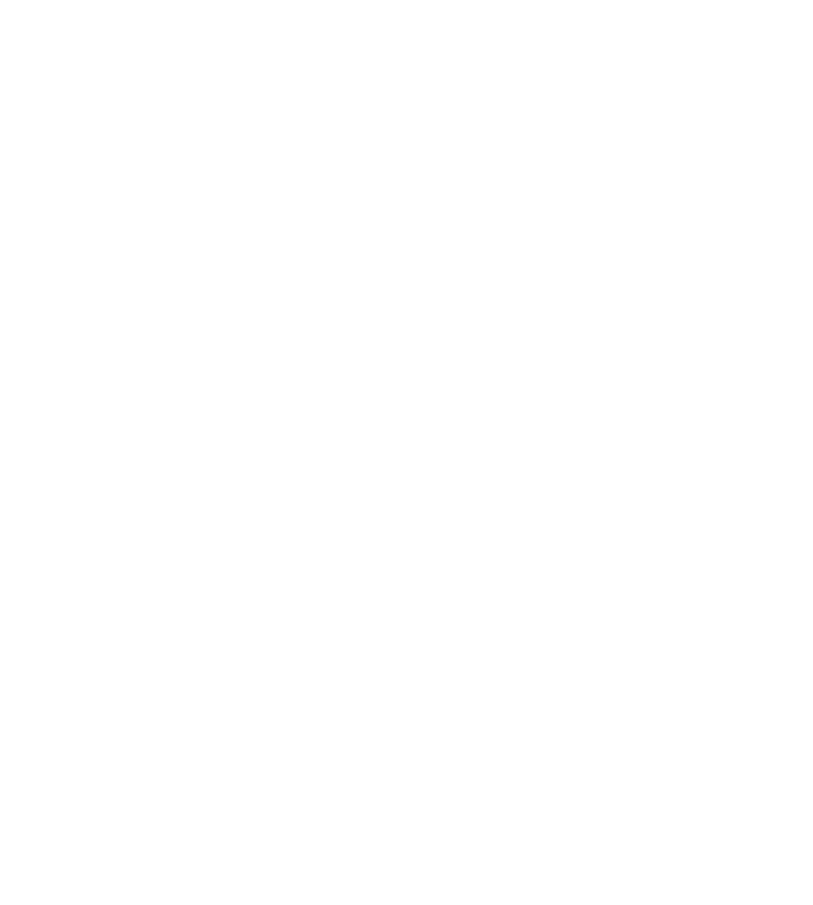
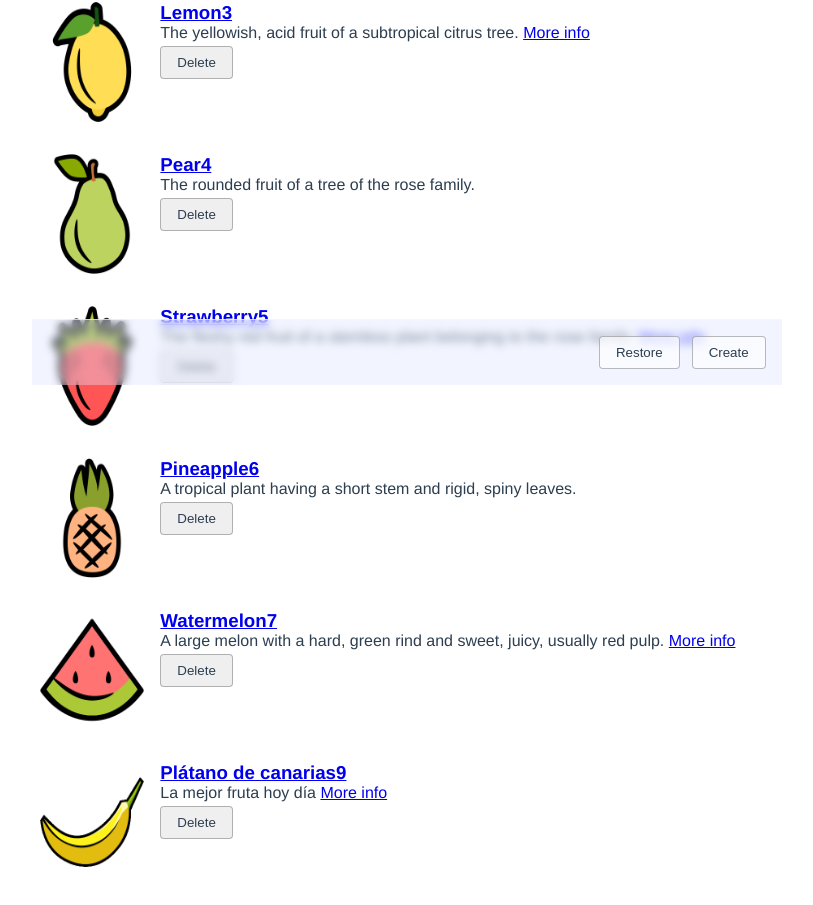
Before and after one commit to neokore/vue2-course-example-app, a Vue app: page /fruits in a window 1280 px wide. Before the commit this address had no page. Shown: the part 415-1320 px from the top of the page, without its empty margins (233-1046 px from the left). Before the commit the page ends 800 px from the top, so only its background shows below. Built offline with nearby package versions, Linux system fonts and the light colour scheme; data requests are answered from the project's data file.

Commit message:
Day5 - Explanation live

```diff
--- a/mocks/db.json
+++ b/mocks/db.json
@@ -2,25 +2,22 @@
   "fruits": [
     {
       "id": 1,
-      "name": "Apple",
+      "name": "apple",
       "image": "apple.png",
-      "description":
-        "The usually round red, green, or yellow fruit of a small tree of the rose family.",
+      "description": "The usually round red, green, or yellow fruit of a small tree of the rose family.",
       "link": "https://www.wikipedia.org/wiki/Apple"
     },
     {
       "id": 2,
       "name": "Orange",
       "image": "orange.png",
-      "description":
-        "A rounded, reddish yellow, bitter or sweet citrus fruit that can be eaten."
+      "description": "A rounded, reddish yellow, bitter or sweet citrus fruit that can be eaten."
     },
     {
       "id": 3,
       "name": "Lemon",
       "image": "lemon.png",
-      "description":
-        "The yellowish, acid fruit of a subtropical citrus tree.",
+      "description": "The yellowish, acid fruit of a subtropical citrus tree.",
       "link": "https://www.wikipedia.org/wiki/Lemon"
     },
     {
@@ -33,31 +30,28 @@
       "id": 5,
       "name": "Strawberry",
       "image": "strawberry.png",
-      "description":
-        "The fleshy red fruit of a stemless plant belonging to the rose family.",
+      "description": "The fleshy red fruit of a stemless plant belonging to the rose family.",
       "link": "https://www.wikipedia.org/wiki/Strawberry"
     },
     {
       "id": 6,
       "name": "Pineapple",
       "image": "pineapple.png",
-      "description":
-        "A tropical plant having a short stem and rigid, spiny leaves."
+      "description": "A tropical plant having a short stem and rigid, spiny leaves."
     },
     {
       "id": 7,
       "name": "Watermelon",
       "image": "watermelon.png",
-      "description":
-        "A large melon with a hard, green rind and sweet, juicy, usually red pulp.",
+      "description": "A large melon with a hard, green rind and sweet, juicy, usually red pulp.",
       "link": "https://www.wikipedia.org/wiki/Watermelon"
     },
     {
-      "id": 8,
-      "name": "Grapes",
-      "image": "grapes.png",
-      "description":
-        "The smooth-skinned, green or purple fruit that grows in clusters on vines, may be eaten, and is used to make wine."
+      "id": 9,
+      "name": "Plátano de Canarias",
+      "description": "La mejor fruta hoy día",
+      "image": "banana.png",
+      "link": "https://platanodecanarias.es"
     }
   ]
 }
--- a/package.json
+++ b/package.json
@@ -11,6 +11,7 @@
   "dependencies": {
     "core-js": "^3.6.5",
     "vue": "^2.6.11",
+    "vue-i18n": "^8.26.1",
     "vue-router": "^3.5.2",
     "vuex": "^3.6.2"
   },
--- /dev/null
+++ b/src/filters/index.js
@@ -0,0 +1,9 @@
+import Vue from 'vue';
+
+Vue.filter('titleCase', function (value, numeritoAlFinal = '') {
+  return value.length
+    ? `${value[0].toUpperCase()}${value
+        .slice(1)
+        .toLowerCase()}${numeritoAlFinal}`
+    : '';
+});
--- /dev/null
+++ b/src/i18n/en.js
@@ -0,0 +1,32 @@
+export default {
+  messages: {
+    home: {
+      greetings: 'Welcome to Vue 2, {username}',
+      fruit: 'fruit | fruits',
+      apple: 'no apples | one apple | {count} apples'
+    }
+  },
+  dateTimeFormats: {
+    short: {
+      year: 'numeric',
+      month: 'short',
+      day: 'numeric',
+      weekday: 'short'
+    },
+    long: {
+      year: 'numeric',
+      month: 'long',
+      day: 'numeric',
+      weekday: 'long',
+      hour: 'numeric',
+      minute: 'numeric'
+    }
+  },
+  numberFormats: {
+    currency: {
+      style: 'currency',
+      currency: 'USD',
+      currencyDisplay: 'code'
+    }
+  }
+};
--- /dev/null
+++ b/src/i18n/es.json
@@ -0,0 +1,6 @@
+{
+  "home": {
+    "greetings": "Bienvenido a Vue 2",
+    "fruit": "fruit | fruits"
+  }
+}
--- /dev/null
+++ b/src/i18n/index.js
@@ -0,0 +1,17 @@
+import Vue from 'vue';
+import VueI18n from 'vue-i18n';
+import en from './en';
+import es from './es';
+
+Vue.use(VueI18n);
+
+const i18n = new VueI18n({
+  locale: navigator.languages?.[0],
+  fallbackLocale: 'en',
+  messages: {
+    en: en.messages,
+    es: es.messages
+  }
+});
+
+export default i18n;
--- a/src/main.js
+++ b/src/main.js
@@ -2,11 +2,14 @@
 import App from './App.vue';
 import router from '@/router';
 import store from '@/store';
+import i18n from '@/i18n';
+import '@/filters';
 
 Vue.config.productionTip = false;
 
 new Vue({
   router,
   store,
+  i18n,
   render: (h) => h(App)
 }).$mount('#app');
--- a/src/store/fruits.js
+++ b/src/store/fruits.js
@@ -7,7 +7,7 @@
 
 export default {
   namespaced: true,
-  store: {
+  state: {
     fruits: [],
     selectedFruit: null
   },
@@ -17,11 +17,11 @@
     }
   },
   mutations: {
-    setFruits(store, fruitsList) {
-      store.fruits = [...fruitsList];
+    setFruits(state, fruitList) {
+      state.fruits = [...fruitList];
     },
-    setSelectedFruit(store, fruit) {
-      store.selectedFruit = { ...fruit };
+    setSelectedFruit(state, fruit) {
+      state.selectedFruit = { ...fruit };
     }
   },
   actions: {
--- a/src/views/Fruits/components/FruitCard.vue
+++ b/src/views/Fruits/components/FruitCard.vue
@@ -4,12 +4,12 @@
     <div class="content">
       <h3>
         <router-link :to="{ name: 'fruit-detail', params: { id: fruit.id } }">
-          {{ fruit.name }}
+          {{ fruit.name | titleCase(fruit.id) }}
         </router-link>
       </h3>
       <p>
         {{ fruit.description }}
-        <a v-if="fruit.link" :href="fruit.link">More info</a>
+        <a v-if="fruit.link" :href="fruit.link | titleCase">More info</a>
       </p>
       <button @click="$emit('delete')">Delete</button>
     </div>
--- a/src/views/Home.vue
+++ b/src/views/Home.vue
@@ -1,6 +1,8 @@
 <template>
   <section class="home">
-    <h1>Welcome to Vue 2</h1>
+    <h1>{{ $t('home.greetings', { username: 'Pepe' }) }}</h1>
+    <p>{{ $tc('home.fruit', 0) }}</p>
+
     <router-link :to="{ name: 'fruits' }" class="button image-button">
       <img :src="require('@/assets/fruits/apple.png')" />
       Go to fruits
```
Also changed, not shown: 1 other file (tests, documents, lock files or other folders).
